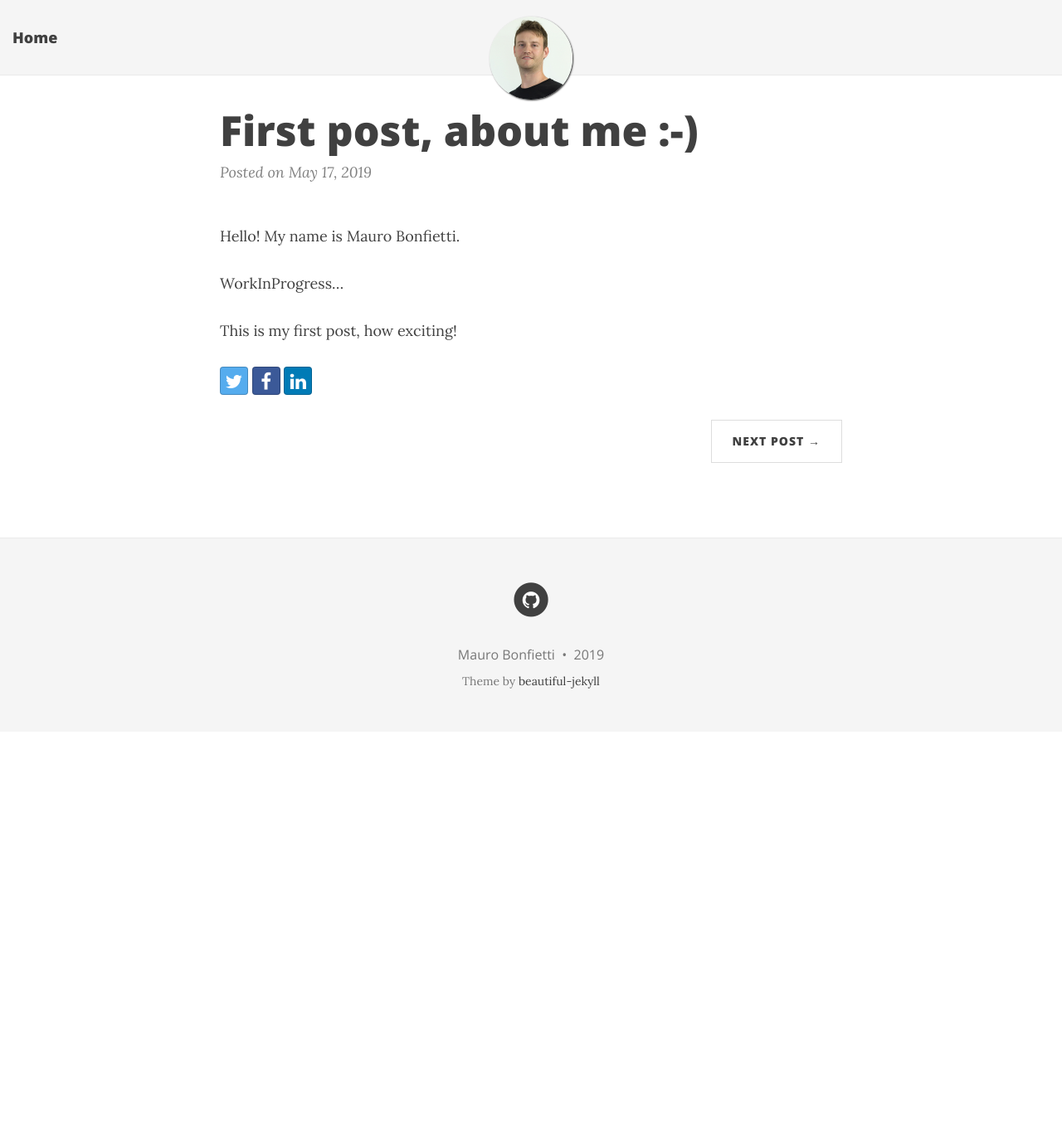
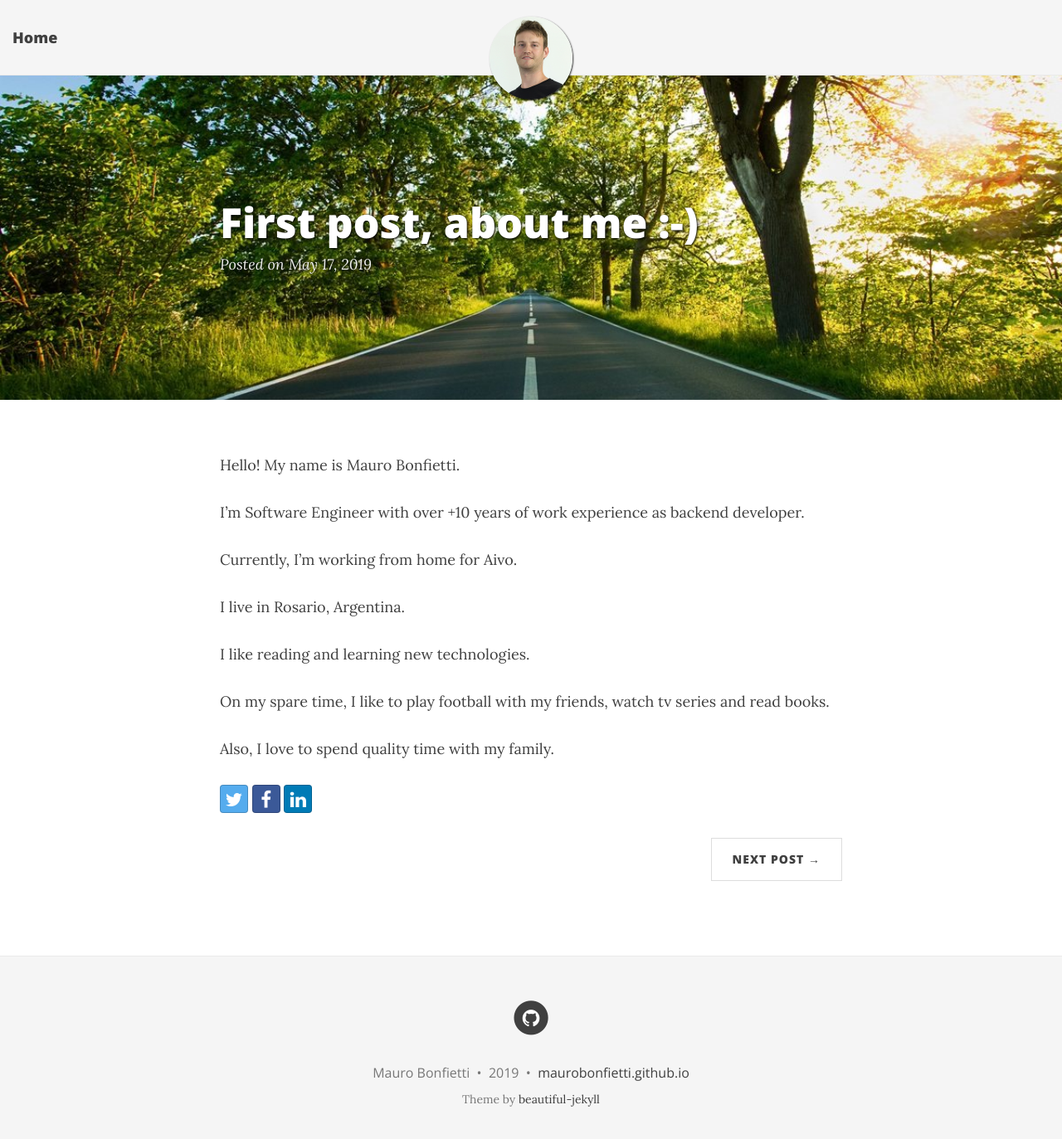
Before and after one commit to maurobonfietti/mauro.github.io, a Jekyll site: the page built from _posts/2019-05-17-first-post.md, in a window 1280 px wide and 1386 px high. Shown: the top 1373 px of the window at 83% size. Built offline with Jekyll 4.4.1, drawn with Linux system fonts in a browser that asks for light colours; nearby versions of some CDN libraries.

Commit message:
Updating my personal website...

```diff
--- a/_config.yml
+++ b/_config.yml
@@ -94,7 +94,7 @@ share-links-active:
 
 # How to display the link to the website in the footer
 # Remove this if you don't want a link in the footer
-###url-pretty: "MyWebsite.com"  # eg. "deanattali.com/beautiful-jekyll"
+url-pretty: "maurobonfietti.github.io"  # eg. "deanattali.com/beautiful-jekyll"
 
 # --- Web Statistics Section --- #
 
--- a/_posts/2019-05-17-first-post.md
+++ b/_posts/2019-05-17-first-post.md
@@ -2,10 +2,19 @@
 layout: post
 title: First post, about me :-)
 image: /img/mnb.png
+bigimg: /img/path.jpg
 ---
 
 Hello! My name is Mauro Bonfietti.
 
-WorkInProgress...
+I'm Software Engineer with over +10 years of work experience as backend developer.
 
-This is my first post, how exciting!
+Currently, I'm working from home for Aivo.
+
+I live in Rosario, Argentina.
+
+I like reading and learning new technologies.
+
+On my spare time, I like to play football with my friends, watch tv series and read books.
+
+Also, I love to spend quality time with my family.
```
